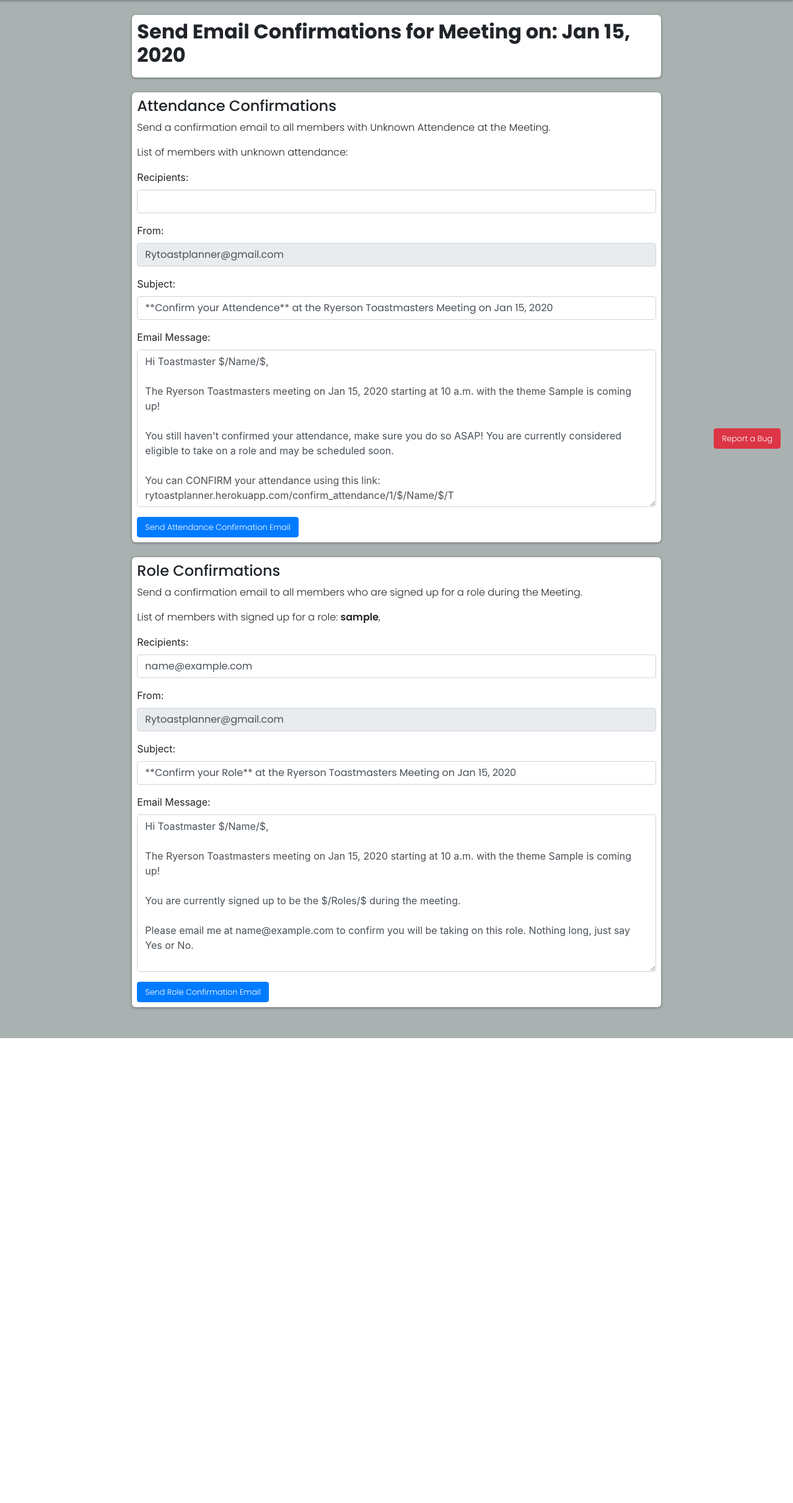
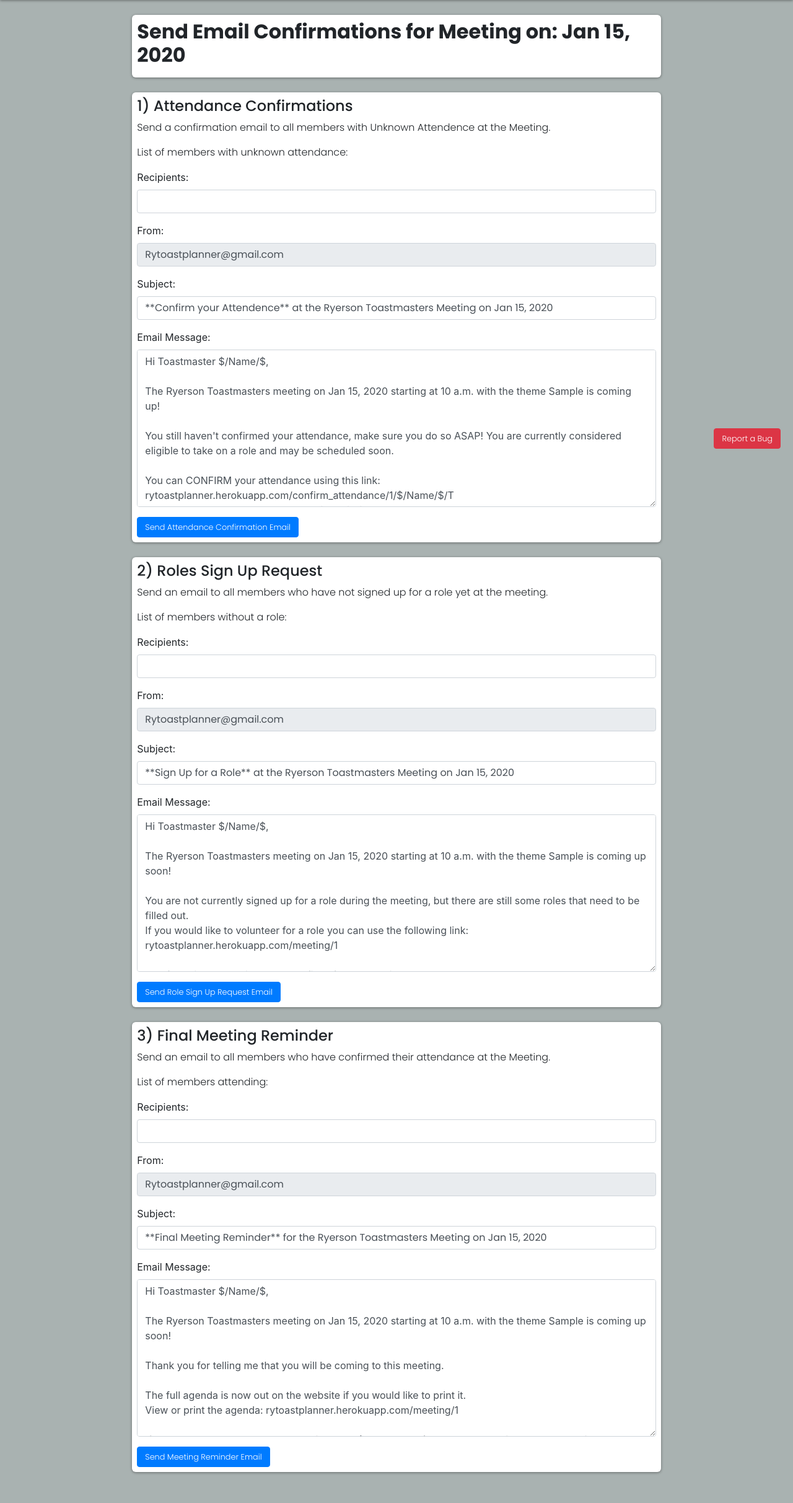
Before and after one commit to Dracfo/rytoastplanner, a Django app: page /confirmation_emails/1 in a window 1280 px wide. Shown: the part 56-2481 px from the top of the page at 62% size. Before the commit the page ends 1731 px from the top, so only its background shows below. Run offline with Django 3.2, Linux system fonts and the light colour scheme; a user stored in the database is signed in; tables that the repository leaves empty hold one stand-in row (values such as "Sample post"); some libraries are stand-ins or nearby versions.

Commit message:
Added more email confirmations

```diff
--- a/agenda/templates/agenda/confirmation_emails.html
+++ b/agenda/templates/agenda/confirmation_emails.html
@@ -17,7 +17,7 @@
 
     <!--Attendance Confirmation Emails Dashboard-->
     <div class="container container-sm col-title col-8">
-        <h4>Attendance Confirmations</h4>
+        <h4>1) Attendance Confirmations</h4>
         <p>Send a confirmation email to all members with Unknown Attendence at the Meeting.</p>
         <p>List of members with unknown attendance:
             {% for member in unknown_attendees %}
@@ -66,15 +66,13 @@
 
     <br>
 
-    <!--Role Confirmation Emails Dashboard-->
+    <!--Request for Roles Sign Up Emails Dashboard-->
     <div class="container container-sm col-title col-8">
-        <h4>Role Confirmations</h4>
-        <p>Send a confirmation email to all members who are signed up for a role during the Meeting.</p>
-        <p>List of members with signed up for a role:
-            {% for member in attendees %}
-                {% if member.role %}
-                    <b>{{ member.username }}</b>,
-                {% endif %}
+        <h4>2) Roles Sign Up Request</h4>
+        <p>Send an email to all members who have not signed up for a role yet at the meeting.</p>
+        <p>List of members without a role:
+            {% for member in no_role_attendees %}
+                <b>{{ member.username }}</b>,
             {% endfor %}
         </p>
 
@@ -83,7 +81,7 @@
             {% csrf_token %}
             <div class="form-group"> <!--Recipients list-->
                 <label for="recipients">Recipients:</label>
-                <input type="text" id="recipients" name="recipients" class="form-control" value="{% for member in attendees %}{% if member.role %}{{ member.email }} {% endif %}{% endfor %}" required>
+                <input type="text" id="recipients" name="recipients" class="form-control" value="{% for member in no_role_attendees %}{{ member.email }} {% endfor %}" required>
             </div>
             <div class="form-group"> <!--Email that will send out the email-->
                 <label for="from">From:</label>
@@ -91,18 +89,20 @@
             </div>
             <div class="form-group"> <!--Email subject line-->
                 <label for="subject">Subject:</label>
-                <input type="text" id="subject" name="subject" class="form-control" value="**Confirm your Role** at the Ryerson Toastmasters Meeting on {{ meeting.starttime|date:'M d, Y' }}" required>
+                <input type="text" id="subject" name="subject" class="form-control" value="**Sign Up for a Role** at the Ryerson Toastmasters Meeting on {{ meeting.starttime|date:'M d, Y' }}" required>
             </div>
             <div class="form-group"> <!--Email body/message-->
                 <label for="body">Email Message:</label>
                 <textarea type="text" id="body" name="body" class="form-control" rows="10" required>
 Hi Toastmaster $/Name/$,
 
-The Ryerson Toastmasters meeting on {{ meeting.starttime|date:'M d, Y' }} starting at {{meeting.starttime|time }} with the theme {{ meeting.theme }} is coming up!
+The Ryerson Toastmasters meeting on {{ meeting.starttime|date:'M d, Y' }} starting at {{meeting.starttime|time }} with the theme {{ meeting.theme }} is coming up soon!
 
-You are currently signed up to be the $/Roles/$ during the meeting.
+You are not currently signed up for a role during the meeting, but there are still some roles that need to be filled out.
+If you would like to volunteer for a role you can use the following link: rytoastplanner.herokuapp.com/meeting/{{ meeting.id }}
 
-Please email me at {{ request.user.email }} to confirm you will be taking on this role. Nothing long, just say Yes or No.
+The following roles still have to be filled for the meeting:{% for role in unfilled_roles %}
+- {{ role}}{% endfor %}
 
 Stay Toasty,
 
@@ -110,7 +110,62 @@
 E: {{ request.user.email }}
                 </textarea>
             </div>
-            <button type="submit" class="btn btn-primary">Send Role Confirmation Email</button>
+            <button type="submit" class="btn btn-primary">Send Role Sign Up Request Email</button>
+
+
+        </form>
+    </div>
+
+    <br>
+
+    <!--Final Meeting Reminder Emails Dashboard-->
+    <div class="container container-sm col-title col-8">
+        <h4>3) Final Meeting Reminder</h4>
+        <p>Send an email to all members who have confirmed their attendance at the Meeting.</p>
+        <p>List of members attending:
+            {% for member in confirmed_attendees %}
+                <b>{{ member.username }}</b>,
+            {% endfor %}
+        </p>
+
+        <!--The actual email form-->
+        <form action="/confirmation_emails/{{ meeting.id }}" method="POST">
+            {% csrf_token %}
+            <div class="form-group"> <!--Recipients list-->
+                <label for="recipients">Recipients:</label>
+                <input type="text" id="recipients" name="recipients" class="form-control" value="{% for member in confirmed_attendees %}{{ member.email }} {% endfor %}" required>
+            </div>
+            <div class="form-group"> <!--Email that will send out the email-->
+                <label for="from">From:</label>
+                <input type="text" id="from" name="from" class="form-control" value="Rytoastplanner@gmail.com" disabled required>
+            </div>
+            <div class="form-group"> <!--Email subject line-->
+                <label for="subject">Subject:</label>
+                <input type="text" id="subject" name="subject" class="form-control" value="**Final Meeting Reminder** for the Ryerson Toastmasters Meeting on {{ meeting.starttime|date:'M d, Y' }}" required>
+            </div>
+            <div class="form-group"> <!--Email body/message-->
+                <label for="body">Email Message:</label>
+                <textarea type="text" id="body" name="body" class="form-control" rows="10" required>
+Hi Toastmaster $/Name/$,
+
+The Ryerson Toastmasters meeting on {{ meeting.starttime|date:'M d, Y' }} starting at {{meeting.starttime|time }} with the theme {{ meeting.theme }} is coming up soon!
+
+Thank you for telling me that you will be coming to this meeting.
+
+The full agenda is now out on the website if you would like to print it.
+View or print the agenda: rytoastplanner.herokuapp.com/meeting/{{ meeting.id }}
+
+If you have a role, make sure you arrive early (5:50-6:00pm) so that the meeting can start on time.
+
+See you there.
+
+Stay Toasty,
+
+Toastmaster {{ request.user.username }}
+E: {{ request.user.email }}
+                </textarea>
+            </div>
+            <button type="submit" class="btn btn-primary">Send Meeting Reminder Email</button>
 
 
         </form>
--- a/agenda/views.py
+++ b/agenda/views.py
@@ -4,6 +4,7 @@
 from django.contrib.auth import authenticate, login, logout
 from django.contrib.auth.decorators import login_required
 from django.db import IntegrityError
+from django.db.models import Q
 from re import findall
 from django.http import JsonResponse
 from django.http import HttpResponse, HttpResponseRedirect
@@ -105,6 +106,9 @@
 
     # Get the list of all bugs reported
     bugs = Buglist.objects.filter()
+
+    print(rolelist)
+    print(roles[0].zoom)
 
     # Render the individual meeting page
     return render(request, "agenda/meeting.html", {
@@ -279,6 +283,7 @@
     return HttpResponseRedirect(reverse("agenda:edit_meeting", args=(id,)))
 
 
+@login_required
 def bulk_create_meeting(request):
 
     # Check if the user is submitting the bulk meeting creation form
@@ -331,8 +336,7 @@
     })
 
 
-
-
+@login_required
 def delete_meeting(request, id):
 
     # Check if user is an executive
@@ -608,6 +612,7 @@
     })
 
 
+@login_required
 def change_event_number(request):
     # Updating attendence must be via POST request
     if request.method != "POST":
@@ -661,9 +666,6 @@
 
 @login_required
 def confirmation_emails(request, id):
-    # If the user is not an executive reroute them to the main page
-    if request.user.executive == False:
-        return HttpResponseRedirect(reverse('agenda:index'))
 
     # Check if an email form is being submitted
     if request.method =="POST":
@@ -690,7 +692,7 @@
 
     # Get all necesarry information from database
     meeting = Meeting.objects.get(id=id)  # Get the meeting user wants to make confirmation emails for
-    attendees = Attendee.objects.filter(meeting=meeting).values()  # Get the users in attendence at the meeting
+    attendees = Attendee.objects.filter(meeting=meeting).filter(~Q(status='F')).values()  # Get the users in attendence at the meeting
 
     for attendee in attendees:  # Add contact information to each attendee
         # Get the User information
@@ -715,16 +717,28 @@
         if rolelist[role] == None:
             unfilled_roles.append(role)
 
-    # Make a list of all members with unknown attendance
+    # Make a list of members without a role
+    no_role_attendees = []
+    for attendee in attendees:
+        if attendee['role'] == []:
+            no_role_attendees.append(attendee)
+
+    # Make a list of members with unknown attendance and a list with confirmed attendance
     unknown_attendees = []
+    confirmed_attendees = []
     for attendee in attendees:
         if attendee['status'] == 'U':
             unknown_attendees.append(attendee)
+        elif attendee['status'] == 'T':
+            confirmed_attendees.append(attendee)
 
     return render(request, "agenda/confirmation_emails.html", {
                 "meeting": meeting,
                 'attendees': attendees,
                 'unknown_attendees': unknown_attendees,
+                'confirmed_attendees': confirmed_attendees,
+                'unfilled_roles': unfilled_roles,
+                'no_role_attendees': no_role_attendees,
             })
 
 
@@ -740,6 +754,7 @@
     return HttpResponseRedirect(reverse("agenda:meeting", args=(id,)))
 
 
+@login_required
 def update_guest_list(request, id):
     # Post method required to update the meeting guest list
     if request.method == "POST":
@@ -759,8 +774,6 @@
         print(meeting.guestlist)
 
     return HttpResponseRedirect(reverse("agenda:meeting", args=(id,)))
-
-
 
 
 def login_view(request):
```
Also changed, not shown: agenda/templates/agenda/meeting.html (+6 -6 lines), CHANGELOG.md, README.md.
